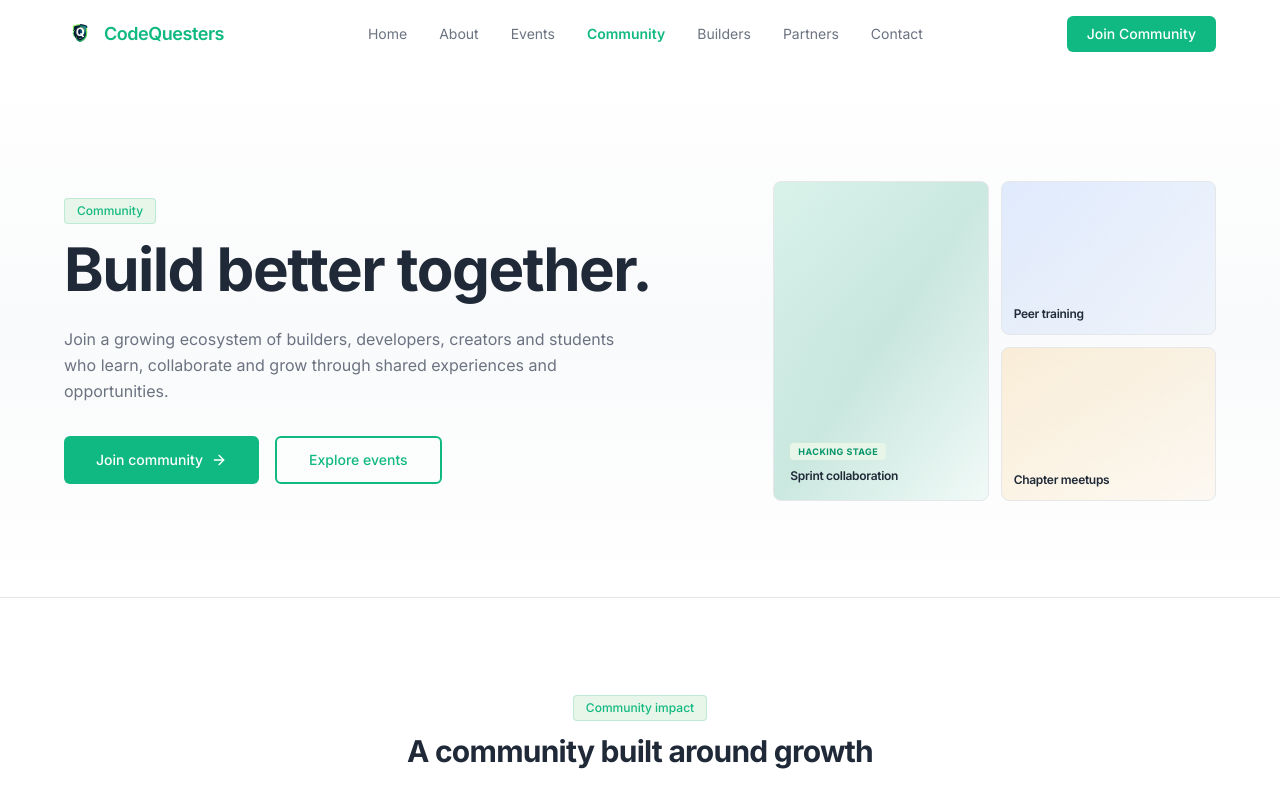
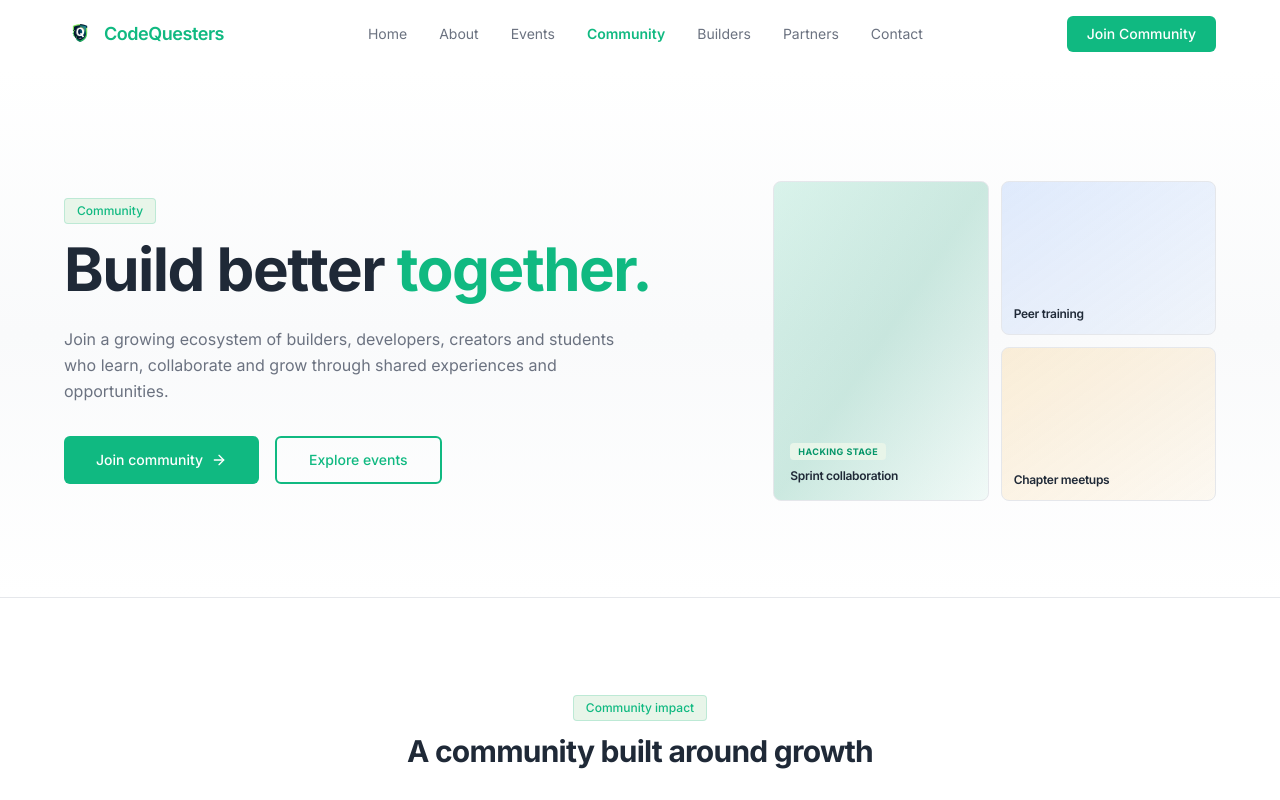
Before and after one commit to codequesters11/CodeQuesters, a Next.js app: page /community in a window 1280 px wide. Shown: the top 800 px of the page. Built offline with nearby package versions, Linux system fonts and the light colour scheme.

Commit message:
style: color together in green on Community page hero

```diff
--- a/src/app/community/page.tsx
+++ b/src/app/community/page.tsx
@@ -196,7 +196,7 @@ export default function CommunityPage() {
             <div className="lg:col-span-7 flex flex-col items-start text-left">
               <span className="badge mb-3">Community</span>
               <h1 className="text-4xl md:text-5xl lg:text-6xl font-bold leading-[1.1] text-text-primary mb-6">
-                Build better together.
+                Build better <span className="text-primary">together.</span>
               </h1>
               <p className="text-sm md:text-base text-text-secondary leading-relaxed max-w-xl mb-8 font-normal">
                 Join a growing ecosystem of builders, developers, creators and students who learn, collaborate and grow through shared experiences and opportunities.
```
